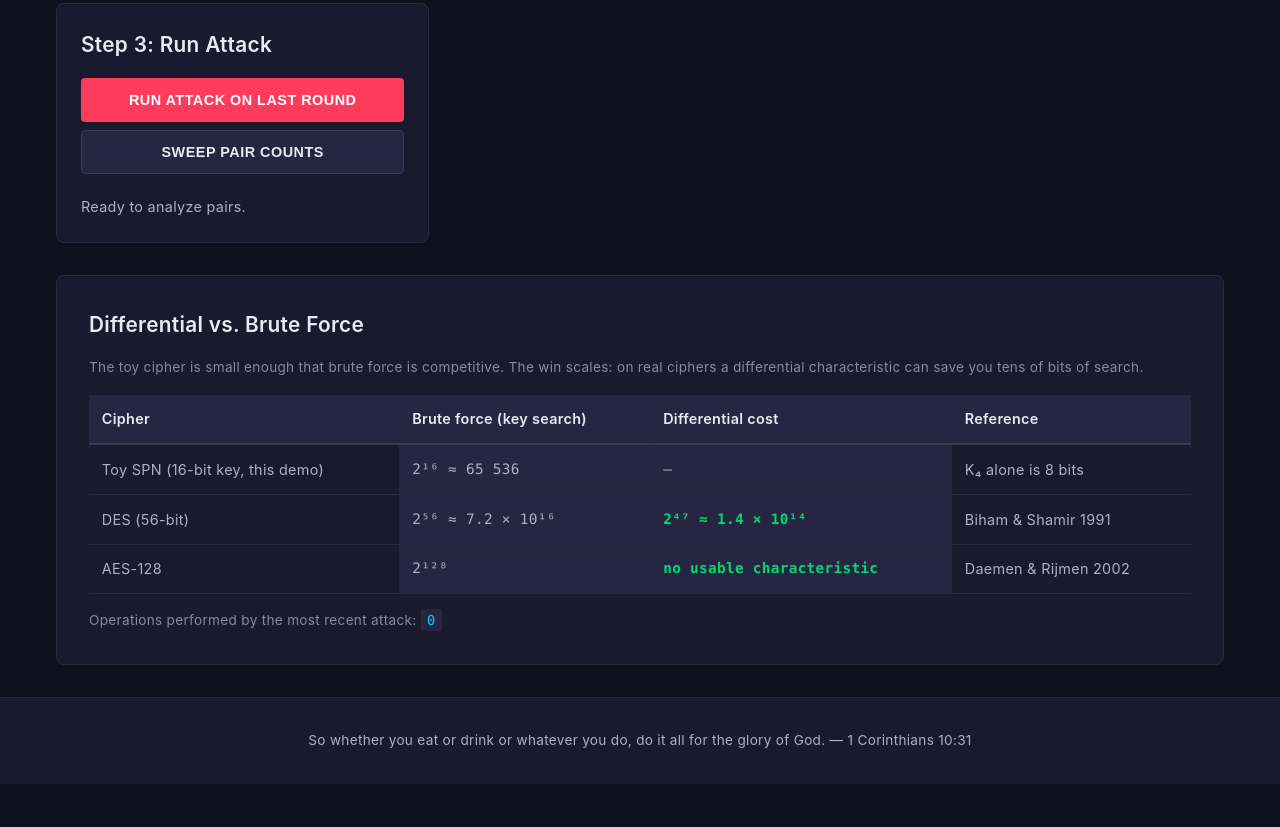
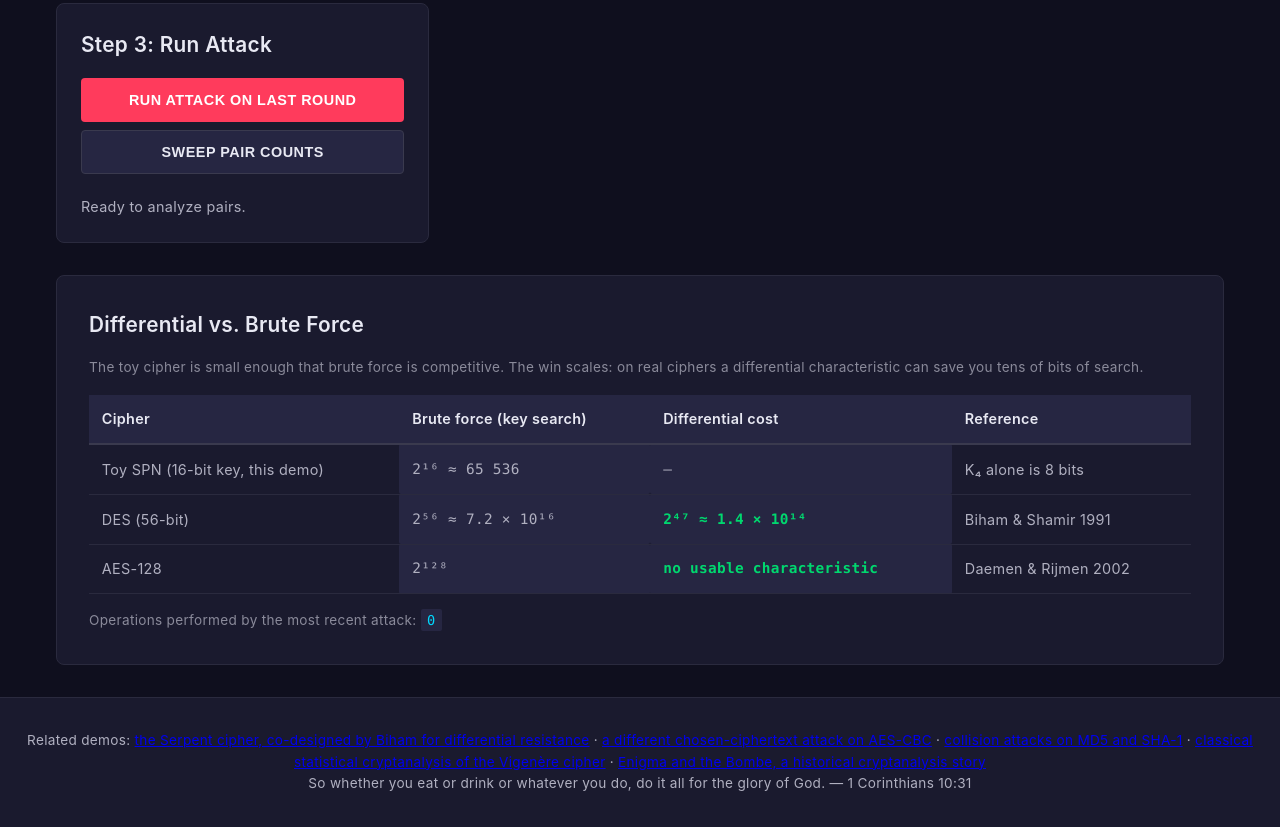
Before and after one commit to systemslibrarian/crypto-lab-biham-lens, a website built with Vite: page demos/biham-lens/index.html in a window 1280 px wide. Shown: the part 1300-2127 px from the top of the page. Before the commit the page ends 2084 px from the top, so only its background shows below. Built offline with nearby package versions, Linux system fonts and the light colour scheme.

Commit message:
feat: add Related demos links to page footer
Co-Authored-By: Claude Opus 4.8 (1M context) <noreply@anthropic.com>

```diff
--- a/demos/biham-lens/index.html
+++ b/demos/biham-lens/index.html
@@ -562,6 +562,7 @@
         </main>
 
         <footer class="scripture-footer">
+            <p class="footer-links">Related demos: <a href="https://systemslibrarian.github.io/crypto-lab-iron-serpent/" target="_blank" rel="noopener noreferrer">the Serpent cipher, co-designed by Biham for differential resistance</a> · <a href="https://systemslibrarian.github.io/crypto-lab-padding-oracle/" target="_blank" rel="noopener noreferrer">a different chosen-ciphertext attack on AES-CBC</a> · <a href="https://systemslibrarian.github.io/crypto-lab-collision-vault/" target="_blank" rel="noopener noreferrer">collision attacks on MD5 and SHA-1</a> · <a href="https://systemslibrarian.github.io/crypto-lab-vigenere-break/" target="_blank" rel="noopener noreferrer">classical statistical cryptanalysis of the Vigenère cipher</a> · <a href="https://systemslibrarian.github.io/crypto-lab-enigma-forge/" target="_blank" rel="noopener noreferrer">Enigma and the Bombe, a historical cryptanalysis story</a></p>
             <p>So whether you eat or drink or whatever you do, do it all for the glory of God. — 1 Corinthians 10:31</p>
         </footer>
     </div>
```
